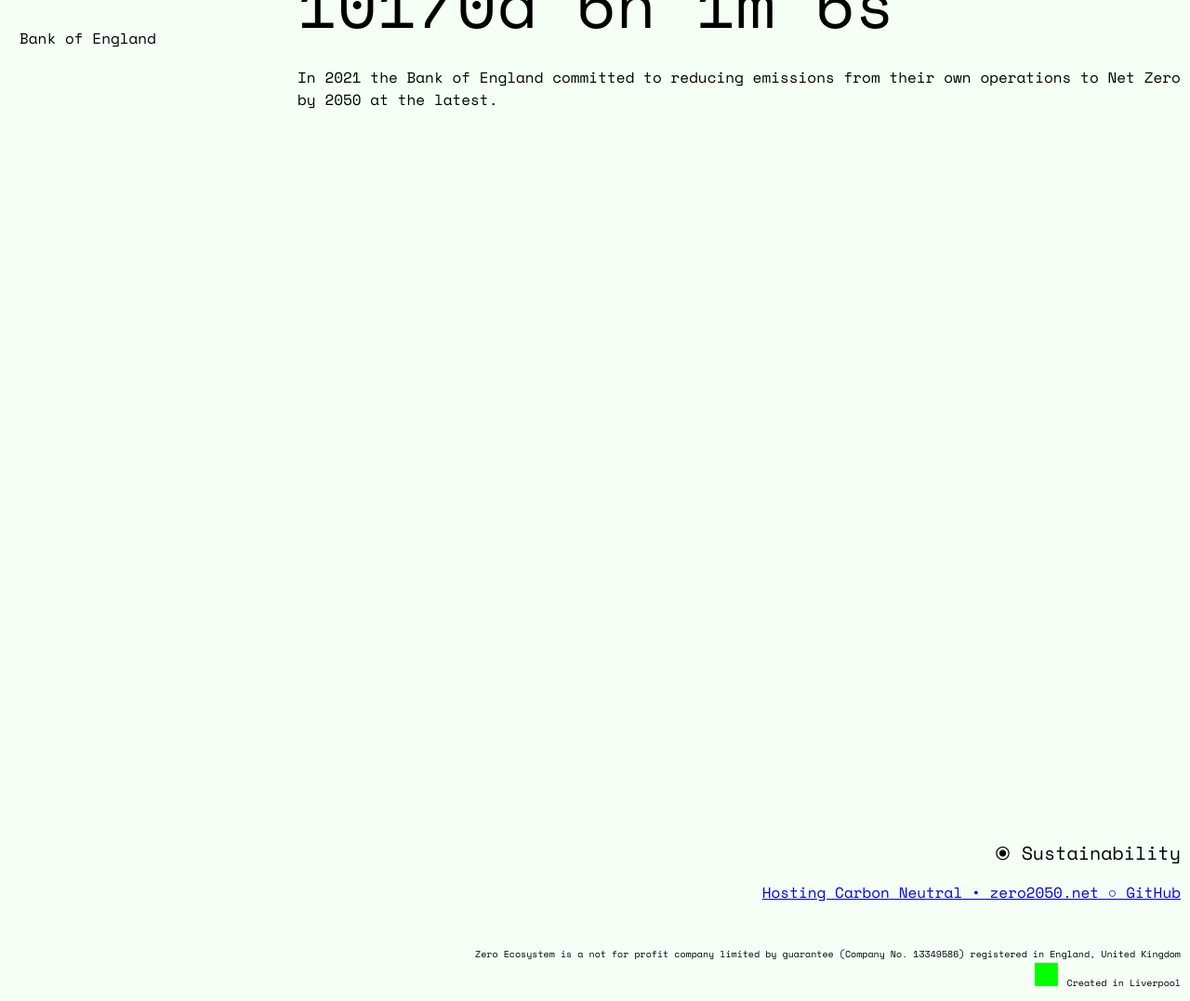
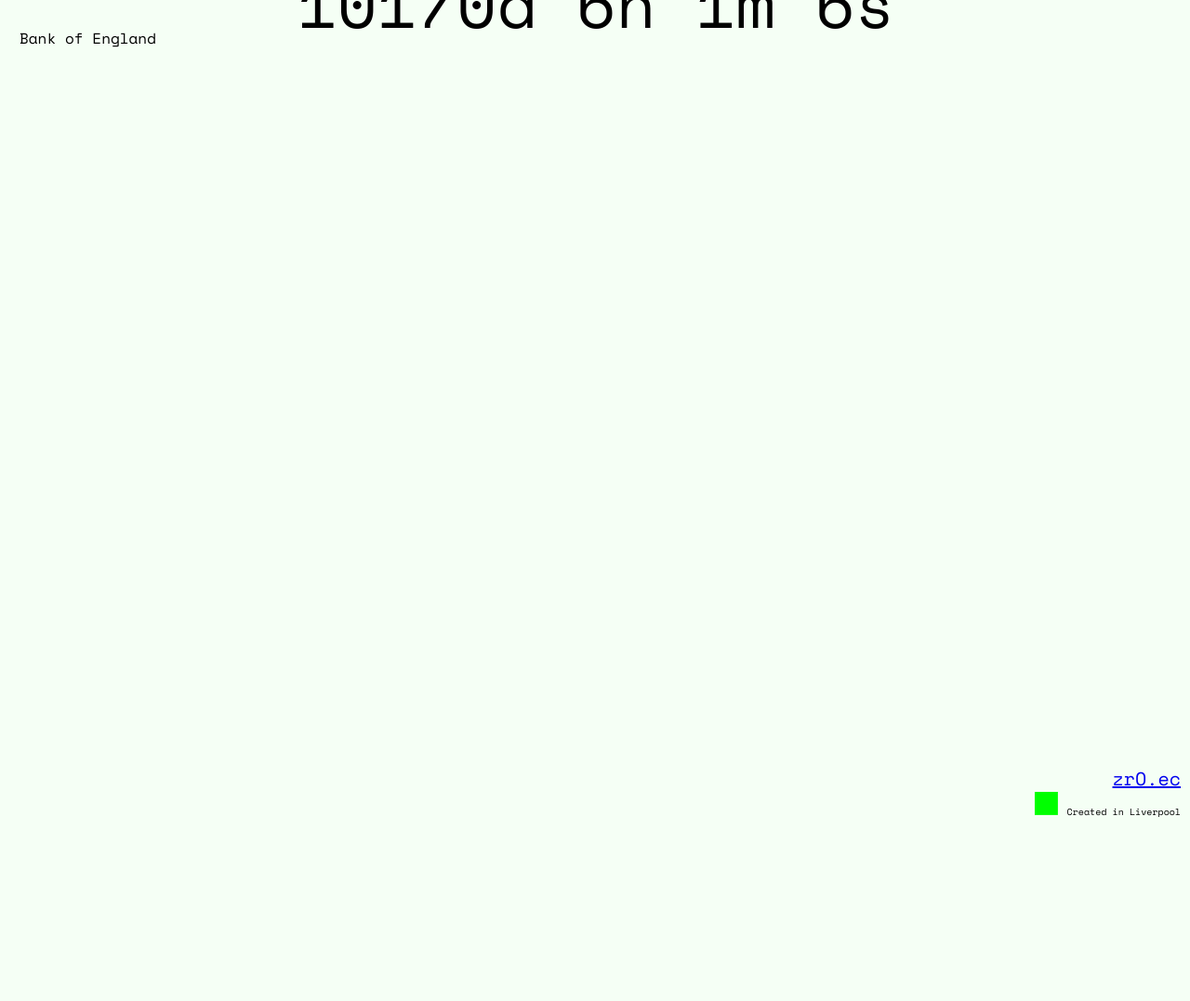
Before and after one commit to zero2050net/bofe, a plain HTML site: page index.html in a window 1280 px wide. Shown: the part 72-1149 px from the top of the page at 93% size. After the commit the page ends 965 px from the top, so only its background shows below. Drawn offline with nearby package versions, Linux system fonts and the light colour scheme; a web font is replaced by a local one.

Commit message:
Update index.html

```diff
--- a/index.html
+++ b/index.html
@@ -1,5 +1,3 @@
-
-
 <!DOCTYPE html>
 <html lang="en">
 <head>
@@ -187,8 +185,6 @@
   <br>
   <p4 id="demo"></p4>
   <br>
-
-  <p>In 2021 the Bank of England committed to reducing emissions from their own operations to Net Zero by 2050 at the latest.</p>
   <br>
   <br>
   <br>
@@ -272,15 +268,11 @@
   <br>
 
  <div class="footer">
- <p1>⦿ Sustainability</p1>
- <p><a href="https://github.blog/2021-04-22-environmental-sustainability-github/" target="_blank">Hosting Carbon Neutral • zero2050.net ○ GitHub</a></p>
- <br>
- <p2> Zero Ecosystem is a not for profit company limited by guarantee (Company No. 13349586) registered in England, United Kingdom </p2>
- <br>
+  <p1><a href="https://zrO.ec" target="_blank">zrO.ec</a></p1>
+  <br>
   <img src="favicon.png"
-       width="25px";
-       height="25px">
-
+      width="25px";
+      height="25px">
  <p2> Created in Liverpool </p2>
 </div>
 
```
